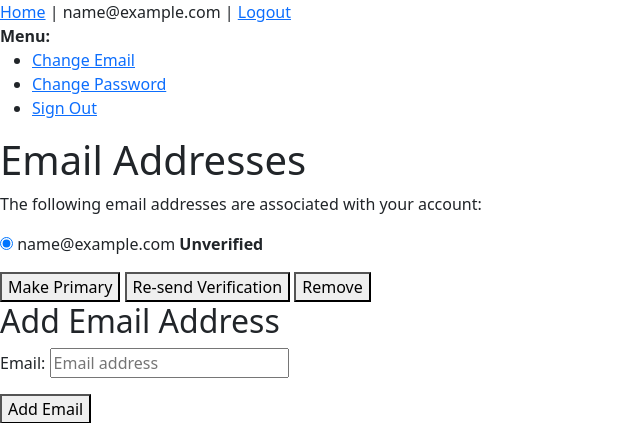
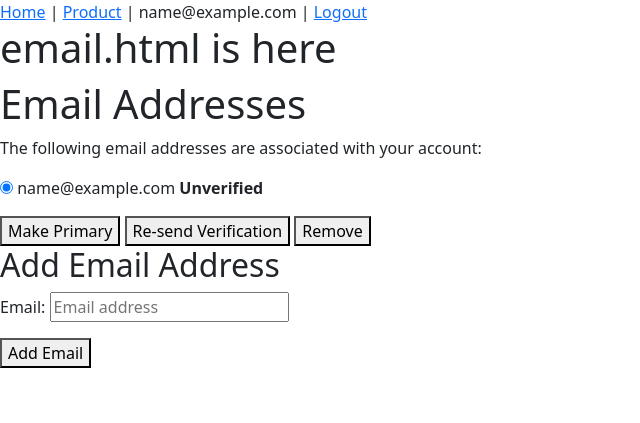
Before and after one commit to sinalalebakhsh/OnlineShope, a Django app: page /accounts/email/ in a window 1280 px wide. Shown: the top 423 px of the page, without its empty margins (0-640 px from the left). Run offline with Django 5.2, Linux system fonts and the light colour scheme; the visitor is signed in with stand-in values (Sample User, id 1); data comes from the database, SQL or seed files in the repository; parts of the project's set-up code (start-up, migrations or seed data) failed here and were passed over.

Commit message:
Add All Changes

```diff
--- a/templates/_base.html
+++ b/templates/_base.html
@@ -13,9 +13,9 @@
 <body>
 
     {% if user.is_authenticated %}
-    <a href="{% url 'home' %}">Home</a> | {{ user.email }} | <a href="{% url 'account_logout' %}">Logout</a>
+    <a href="{% url 'home' %}">Home</a> | <a href="{% url 'product_list' %}">Product</a> | {{ user.email }} | <a href="{% url 'account_logout' %}">Logout</a>
     {% else %}
-       <a href="{% url 'home' %}">Home</a> | <a href="{% url 'account_login' %}">Login</a> | <a href="{% url 'account_signup' %}">Signup</a>
+       <a href="{% url 'home' %}">Home</a> | <a href="{% url 'product_list' %}">Product</a> | <a href="{% url 'account_login' %}">Login</a> | <a href="{% url 'account_signup' %}">Signup</a>
     {% endif%}
 
     {% block content %}{% endblock %}
--- a/templates/_base_for_email.html
+++ /dev/null
@@ -1,92 +0,0 @@
-{% load i18n %}
-<!DOCTYPE html>
-<html>
-    <head>
-        <meta http-equiv="X-UA-Compatible" content="IE=edge">
-        <meta name="viewport" content="width=device-width, initial-scale=1.0">
-        <link href="https://cdn.jsdelivr.net/npm/bootstrap@5.3.3/dist/css/bootstrap.min.css" rel="stylesheet" integrity="sha384-QWTKZyjpPEjISv5WaRU9OFeRpok6YctnYmDr5pNlyT2bRjXh0JMhjY6hW+ALEwIH" crossorigin="anonymous">
-
-        <title>
-            {% block head_title %}
-            {% endblock head_title %}
-        </title>
-        {% block extra_head %}
-        {% endblock extra_head %}
-    </head>
-    <body>
-
-        {% if user.is_authenticated %}
-            <a href="{% url 'home' %}">Home</a> | {{ user.email }} | <a href="{% url 'account_logout' %}">Logout</a>
-        {% else %}
-           <a href="{% url 'home' %}">Home</a> | <a href="{% url 'account_login' %}">Login</a> | <a href="{% url 'account_signup' %}">Signup</a>
-        {% endif%}
-
-
-        {% block body %}
-            {% if messages %}
-                <div>
-                    <strong>{% trans "Messages:" %}</strong>
-                    <ul>
-                        {% for message in messages %}<li>{{ message }}</li>{% endfor %}
-                    </ul>
-                </div>
-            {% endif %}
-            <div>
-                <strong>{% trans "Menu:" %}</strong>
-                <ul>
-                    {% if user.is_authenticated %}
-                        {% url 'account_email' as email_url %}
-                        {% if email_url %}
-                            <li>
-                                <a href="{{ email_url }}">{% trans "Change Email" %}</a>
-                            </li>
-                        {% endif %}
-                        {% url 'account_change_password' as change_password_url %}
-                        {% if change_password_url %}
-                            <li>
-                                <a href="{{ change_password_url }}">{% trans "Change Password" %}</a>
-                            </li>
-                        {% endif %}
-                        {% url 'mfa_index' as mfa_url %}
-                        {% if mfa_url %}
-                            <li>
-                                <a href="{{ mfa_url }}">{% trans "Two-Factor Authentication" %}</a>
-                            </li>
-                        {% endif %}
-                        {% url 'usersessions_list' as usersessions_list_url %}
-                        {% if usersessions_list_url %}
-                            <li>
-                                <a href="{{ usersessions_list_url }}">{% trans "Sessions" %}</a>
-                            </li>
-                        {% endif %}
-                        {% url 'account_logout' as logout_url %}
-                        {% if logout_url %}
-                            <li>
-                                <a href="{{ logout_url }}">{% trans "Sign Out" %}</a>
-                            </li>
-                        {% endif %}
-                    {% else %}
-                        {% url 'account_login' as login_url %}
-                        {% if login_url %}
-                            <li>
-                                <a href="{{ login_url }}">{% trans "Sign In" %}</a>
-                            </li>
-                        {% endif %}
-                        {% url 'account_signup' as signup_url %}
-                        {% if signup_url %}
-                            <li>
-                                <a href="{{ signup_url }}">{% trans "Sign Up" %}</a>
-                            </li>
-                        {% endif %}
-                    {% endif %}
-                </ul>
-            </div>
-            {% block content %}
-            {% endblock content %}
-        {% endblock body %}
-        {% block extra_body %}
-        {% endblock extra_body %}
-        <script src="https://cdn.jsdelivr.net/npm/bootstrap@5.3.3/dist/js/bootstrap.bundle.min.js" integrity="sha384-YvpcrYf0tY3lHB60NNkmXc5s9fDVZLESaAA55NDzOxhy9GkcIdslK1eN7N6jIeHz" crossorigin="anonymous"></script>
-
-    </body>
-</html>
--- a/templates/account/base_manage_email.html
+++ b/templates/account/base_manage_email.html
@@ -1 +1,5 @@
 {% extends "account/base_manage.html" %}
+
+{% block content %}
+    <h1>base_manage_email.html is here</h1>
+{% endblock %}
--- a/templates/account/base_manage_password.html
+++ b/templates/account/base_manage_password.html
@@ -1 +1,5 @@
-{% extends "_base_for_email.html" %}
+{% extends "_base.html" %}
+
+{% block content %}
+<h1>SINAAAAAAAAAAAAAAAAAAAAAaa</h1>
+{% endblock %}
--- a/templates/account/base_reauthenticate.html
+++ b/templates/account/base_reauthenticate.html
@@ -1,10 +1,11 @@
-{% extends "_base_for_email.html" %}
+{% extends "_base.html" %}
 {% load allauth %}
 {% load i18n %}
 {% block head_title %}
     {% trans "Confirm Access" %}
 {% endblock head_title %}
 {% block content %}
+<h1>SINAAAAAAAAAAAAAAAAAAA</h1>
     {% element h1 %}
         {% trans "Confirm Access" %}
     {% endelement %}
--- a/templates/account/confirm_login_code.html
+++ b/templates/account/confirm_login_code.html
@@ -1,10 +1,11 @@
-{% extends "_base_for_email.html" %}
+{% extends "_base.html" %}
 {% load i18n %}
 {% load allauth account %}
 {% block head_title %}
     {% translate "Sign In" %}
 {% endblock head_title %}
 {% block content %}
+<h1>confirm_login_code is here</h1>
     {% element h1 %}
         {% translate "Enter Sign-In Code" %}
     {% endelement %}
--- a/templates/account/email.html
+++ b/templates/account/email.html
@@ -1,9 +1,10 @@
-{% extends "_base_for_email.html" %}
+{% extends "_base.html" %}
 {% load allauth i18n %}
 {% block head_title %}
     {% trans "Email Addresses" %}
 {% endblock head_title %}
 {% block content %}
+<h1>email.html is here</h1>
     {% element h1 %}
         {% trans "Email Addresses" %}
     {% endelement %}
--- a/templates/account/email_change.html
+++ b/templates/account/email_change.html
@@ -1,10 +1,11 @@
-{% extends "_base_for_email.html" %}
+{% extends "_base.html" %}
 {% load i18n %}
 {% load allauth %}
 {% block head_title %}
     {% trans "Email Address" %}
 {% endblock head_title %}
 {% block content %}
+<h1>email_change is here</h1>
     {% element h1 %}
         {% trans "Email Address" %}
     {% endelement %}
--- a/templates/account/email_confirm.html
+++ b/templates/account/email_confirm.html
@@ -1,4 +1,4 @@
-{% extends "_base_for_email.html" %}
+{% extends "_base.html" %}
 {% load i18n %}
 {% load account %}
 {% load allauth %}
@@ -6,6 +6,7 @@
     {% trans "Confirm Email Address" %}
 {% endblock head_title %}
 {% block content %}
+<h1>email_confirm is here</h1>
     {% element h1 %}
         {% trans "Confirm Email Address" %}
     {% endelement %}
--- a/templates/account/login.html
+++ b/templates/account/login.html
@@ -1,4 +1,4 @@
-{% extends "_base_for_email.html" %}
+{% extends "_base.html" %}
 {% load crispy_forms_tags %}
 {% block page_title %}
     Login
--- a/templates/account/logout.html
+++ b/templates/account/logout.html
@@ -1,4 +1,4 @@
-{% extends "_base_for_email.html" %}
+{% extends "_base.html" %}
 {% load allauth i18n %}
 {% block head_title %}
     {% trans "Sign Out" %}
--- a/templates/account/password_change.html
+++ b/templates/account/password_change.html
@@ -1,9 +1,11 @@
-{% extends "_base_for_email.html" %}
+{% extends "_base.html" %}
 {% load allauth i18n %}
 {% block head_title %}
     {% trans "Change Password" %}
 {% endblock head_title %}
 {% block content %}
+<h1>password_change.html is here</h1>
+
     {% element h1 %}
         {% trans "Change Password" %}
     {% endelement %}
--- a/templates/account/password_reset.html
+++ b/templates/account/password_reset.html
@@ -1,9 +1,11 @@
-{% extends "_base_for_email.html" %}
+{% extends "_base.html" %}
+
 {% load i18n allauth account %}
 {% block head_title %}
     {% trans "Password Reset" %}
 {% endblock head_title %}
 {% block content %}
+<h1>password_reset.html is here</h1>
     {% element h1 %}
         {% trans "Password Reset" %}
     {% endelement %}
--- a/templates/account/password_reset_done.html
+++ b/templates/account/password_reset_done.html
@@ -1,4 +1,4 @@
-{% extends "_base_for_email.html" %}
+{% extends "_base.html" %}
 {% load i18n %}
 {% load allauth %}
 {% load account %}
@@ -6,6 +6,7 @@
     {% trans "Password Reset" %}
 {% endblock head_title %}
 {% block content %}
+<h1>password_reset_done.html is here</h1>
     {% element h1 %}
         {% trans "Password Reset" %}
     {% endelement %}
--- a/templates/account/signup.html
+++ b/templates/account/signup.html
@@ -1,4 +1,4 @@
-{% extends "_base_for_email.html" %}
+{% extends "_base.html" %}
 {% load crispy_forms_tags %}
 {% block page_title %}
     Signup
--- a/templates/account/verification_sent.html
+++ b/templates/account/verification_sent.html
@@ -1,10 +1,11 @@
-{% extends "_base_for_email.html" %}
+{% extends "_base.html" %}
 {% load i18n %}
 {% load allauth %}
 {% block head_title %}
     {% trans "Verify Your Email Address" %}
 {% endblock head_title %}
 {% block content %}
+<h1>varification_sent.html is here</h1>
     {% element h1 %}
         {% trans "Verify Your Email Address" %}
     {% endelement %}
--- a/templates/account/verified_email_required.html
+++ b/templates/account/verified_email_required.html
@@ -1,10 +1,11 @@
-{% extends "_base_for_email.html" %}
+{% extends "_base.html" %}
 {% load i18n %}
 {% load allauth %}
 {% block head_title %}
     {% trans "Verify Your Email Address" %}
 {% endblock head_title %}
 {% block content %}
+<h1>verified_email_required.html is here</h1>
     {% element h1 %}
         {% trans "Verify Your Email Address" %}
     {% endelement %}
```
Also changed, not shown: templates/account/password_reset_from_key.html (added, +38 -0 lines), templates/account/password_set.html (added, +26 -0 lines).
